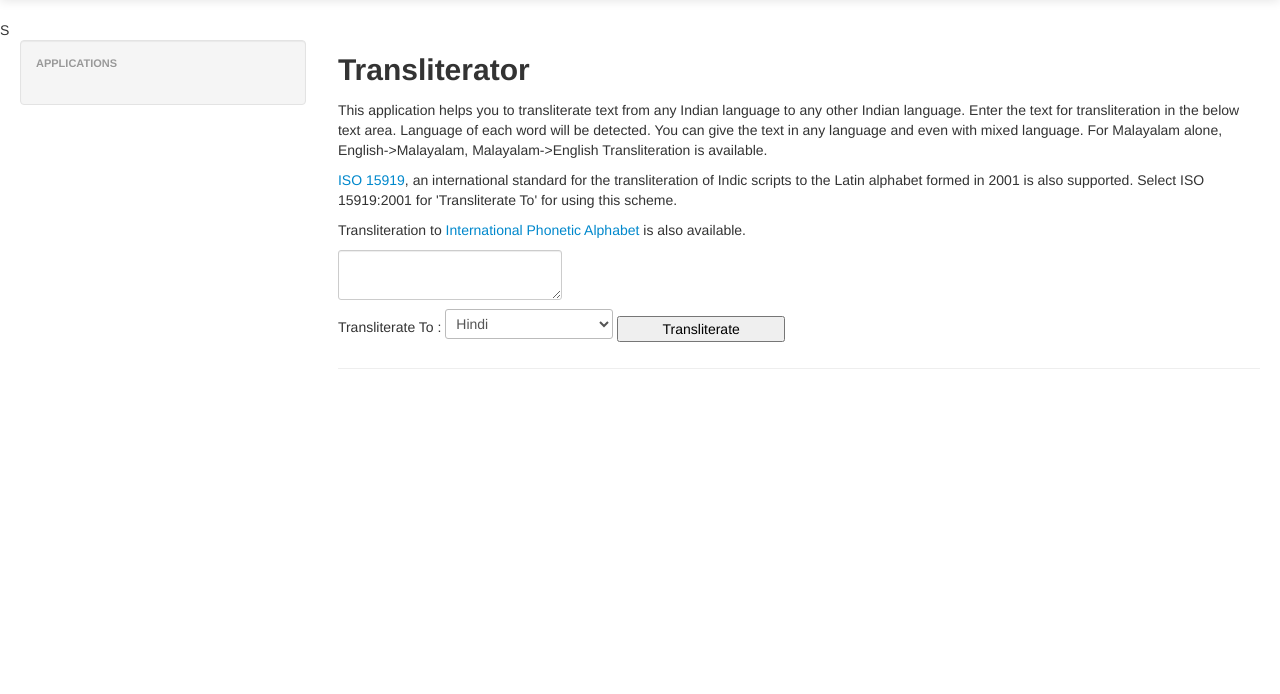
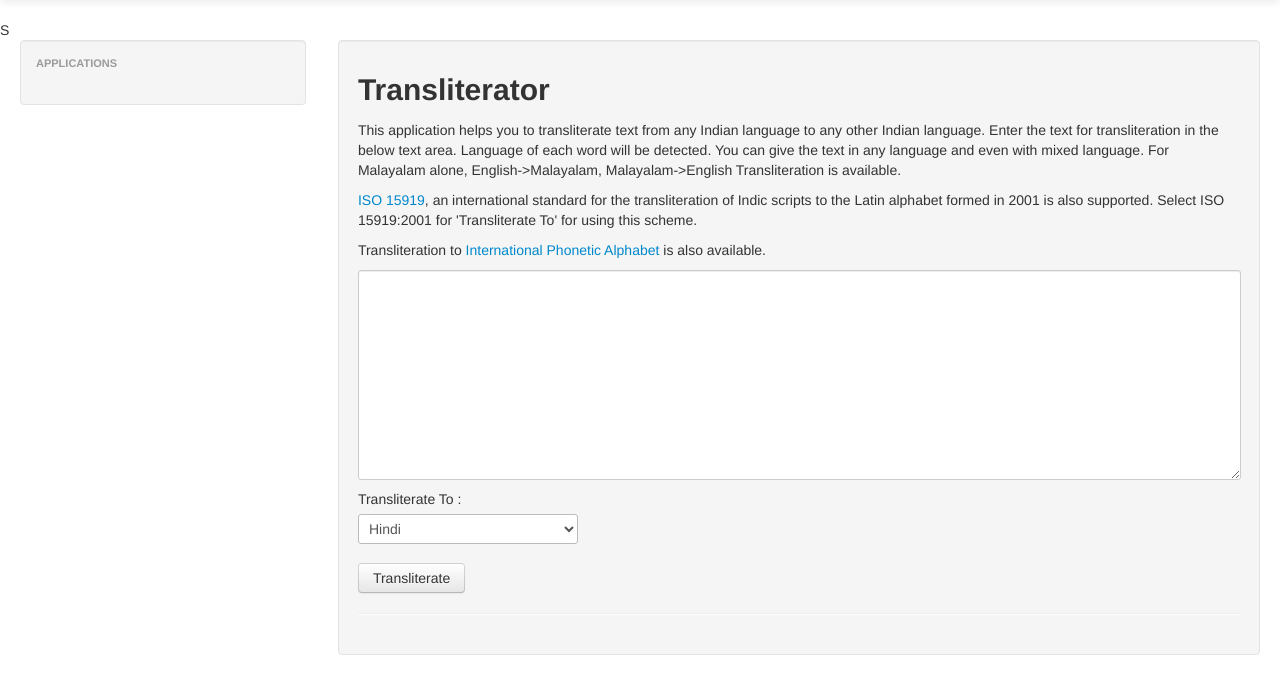
Before and after one commit to libindic/Silpa-Flask, a Python web app: template templates/transliteration.html in a window 1280 px wide. Shown: the part 40-734 px from the top of the page. Run offline with Jinja, Linux system fonts and the light colour scheme; the template is opened without the code that fills it, so the values that code supplies are empty; some libraries are stand-ins or nearby versions.

Commit message:
Some more clean up to soundex and formatted transliteration

```diff
--- a/templates/transliteration.html
+++ b/templates/transliteration.html
@@ -31,17 +31,17 @@ $(document).ready(function() {
                 $('#progress').empty();
                 if(msg.result==null){
                     // Render it
-                    $('#result') .html("<textarea>"+ msg.message + "</textarea>");
+                    $('#result') .html('<div class="alert alert-info">'+ msg.message + "</div>");
                 }
                 else{
                     var result = msg.result.replace("\n", "&#13;")
                     // Render it
-                    $('#result') .html("<textarea>"+ result + "</textarea>");
+                    $('#result') .html("<div class='alert alert-info'>"+ result + "</div>");
                 }
             },
             error: function(msg) {
                 $('#progress').empty();
-                $('#errormessage').html("Something went wrong. Please try again!");
+                $('#errormessage').html("<div class='alert alert-error'>Something went wrong. Please try again!</div>");
             }
         });
     });
@@ -49,6 +49,7 @@ $(document).ready(function() {
 </script>
 {% endblock %}
 {% block content %}
+<div class="well">
   <h2>Transliterator</h2></hr>
   <p>This application helps you to transliterate text from any Indian language to any other Indian language. Enter the text for transliteration in the below text area.
     Language of each  word will be detected.
@@ -62,8 +63,11 @@ $(document).ready(function() {
   <p>Transliteration to <a href="http://en.wikipedia.org/wiki/IPA"> International Phonetic Alphabet</a> is also available.
   </p>
   <form action="" method="post">
-    <textarea name='input_text' id='input_text'></textarea></br>
-    Transliterate To : <select id="lang" name="lang" style="width:12em;">
+    <textarea name='input_text' id='input_text' rows="10" style="width: 98.5%;"></textarea></br>
+    <div class="control-group">
+      <label class="control-label" for="lang">Transliterate To : </label>
+            <div class="controls">
+              <select id="lang" name="lang">
                 <option value="hi_IN">Hindi</option>
                 <option value="ml_IN">Malayalam</option>
                 <option value="bn_IN">Bengali</option>
@@ -77,12 +81,15 @@ $(document).ready(function() {
                 <option value="ISO15919">ISO 15919:2001</option>
                 <option value="IPA">International Phonetical Alphabet(IPA)</option>
               </select>
-    <input type="submit" id="Transliterate" value="Transliterate"  name="action" style="width:12em;"/>
+            </div>
+            <div id="result"></div>
+    </div>
+    <input type="submit" id="Transliterate" value="Transliterate"  name="action" class="btn"/>
     </br>
   </form>
-<hr/>
   <div id="progress"></div>
   <div id="successmessage"></div>
   <div id="errormessage"></div>
-<div id="result"></div>
+<div>
+<hr/>
 {% endblock %}
```
Also changed, not shown: templates/soundex.html (+19 -12 lines). Lines whose indentation alone changed are shown as unchanged.
